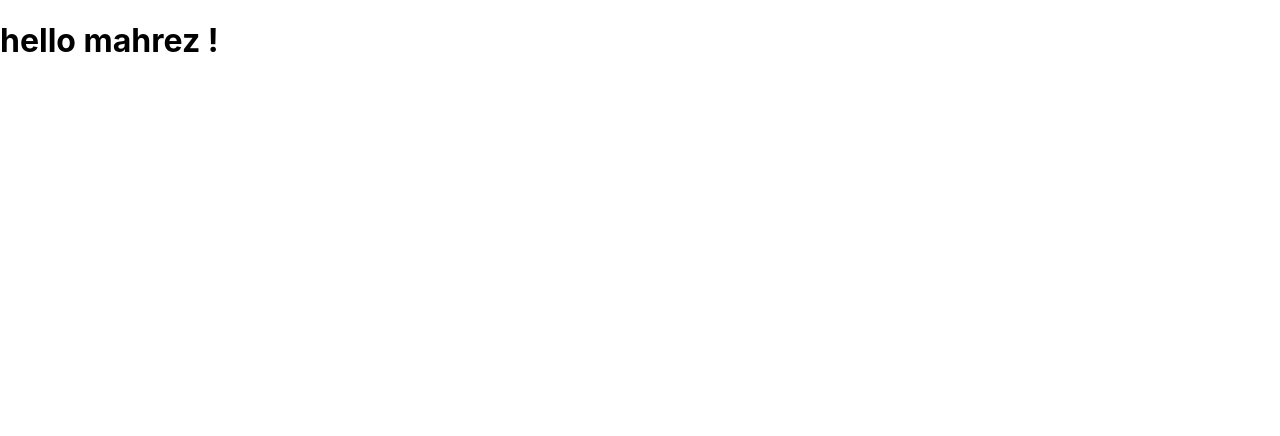
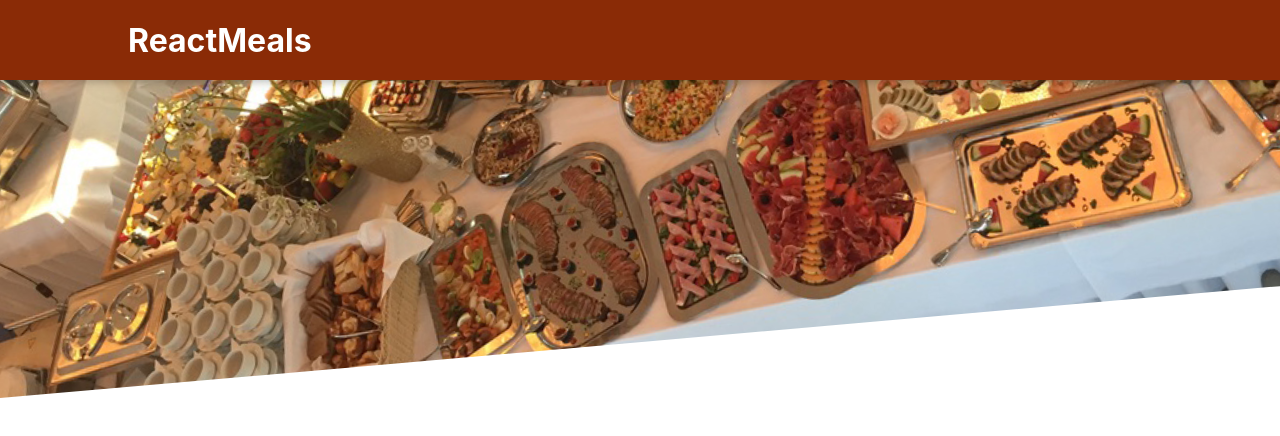
Before and after one commit to mahrezaissiouene/React-Meals-app, a React (Create React App) app: page / in a window 1280 px wide. Shown: the top 436 px of the page. Built offline with nearby package versions, Linux system fonts and the light colour scheme.

Commit message:
creating the header

```diff
--- a/src/App.js
+++ b/src/App.js
@@ -1,10 +1,12 @@
+import { Fragment } from "react";
+import Header from "./components/Layout/Header";
 
 function App() {
 
   return (
-    <div>
-      <h1>hello mahrez ! </h1>
-    </div>
+    <Fragment>
+      < Header />
+    </Fragment>
   );
 }
 
--- /dev/null
+++ b/src/components/Layout/Header.js
@@ -0,0 +1,21 @@
+import { Fragment } from "react";
+import mealsImage from '../../assets/meals.jpg';
+import classes from './Header.module.css';
+
+
+const Header = (props) => {
+  return (
+    <Fragment >
+      <header className={classes.header} >
+        <h1>ReactMeals</h1>
+        <button>Cart</button>
+      </header>
+
+      <div className={classes['main-image']}>
+           <img src={mealsImage} alt="image of foods" />
+      </div>
+    </Fragment>
+  );
+};
+
+export default Header;
--- /dev/null
+++ b/src/components/Layout/Header.module.css
@@ -0,0 +1,29 @@
+.header {
+    position: fixed;
+    top: 0;
+    left: 0;
+    width: 100%;
+    height: 5rem;
+    background-color: #8a2b06;
+    color: white;
+    display: flex;
+    justify-content: space-between;
+    align-items: center;
+    padding: 0 10%;
+    box-shadow: 0 2px 8px rgba(0, 0, 0, 0.25);
+    z-index: 10;
+  }
+
+  .main-image {
+    width: 100%;
+    height: 25rem;
+    z-index: 0;
+    overflow: hidden;
+  }
+
+  .main-image img {
+    width: 110%;
+    height: 100%;
+    object-fit: cover;
+    transform: rotateZ(-5deg) translateY(-4rem) translateX(-1rem);
+  }
```
Also changed, not shown: src/assets/meals.jpg (added).
